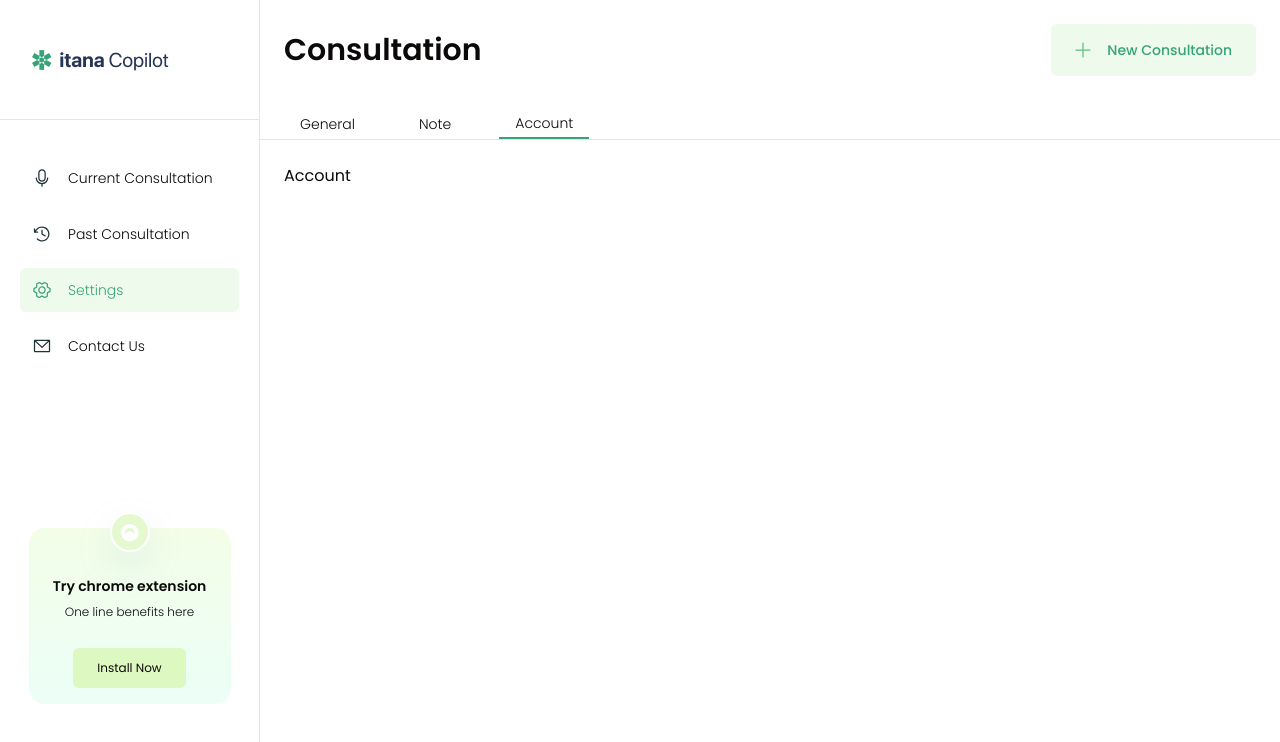
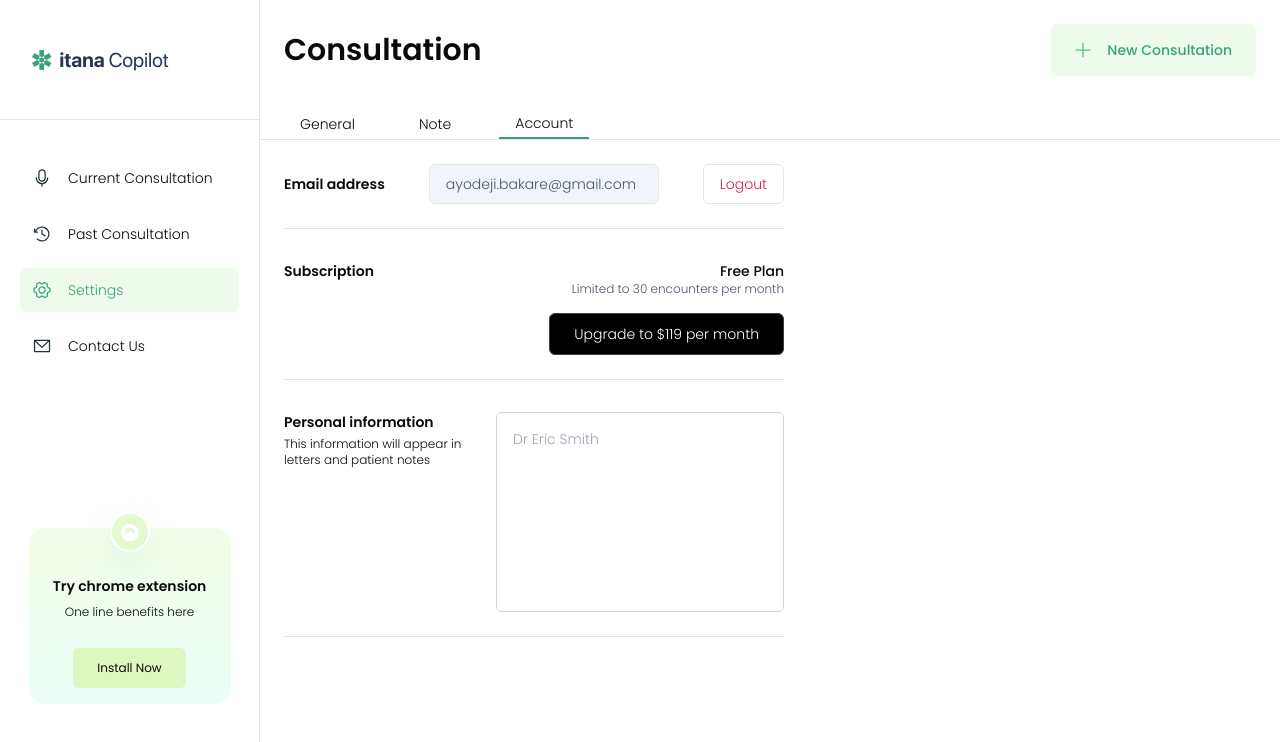
Before and after one commit to fastsail/itana-copilot-FE, a Next.js app: page /dashboard/settings in a window 1280 px wide. Both pictures are taken after a click on the button "Account". Shown: the top 742 px of the page. Built offline with nearby package versions, Linux system fonts and the light colour scheme.

Commit message:
Dashboard

```diff
--- a/src/app/dashboard/current-consultation/_features/Notes.tsx
+++ b/src/app/dashboard/current-consultation/_features/Notes.tsx
@@ -1,12 +1,15 @@
 'use client';
-import { GenderIntersex, Magicwand, Menu, Refresh, Settings, Star } from '@/assets/icons';
+import { GenderIntersex, Magicwand, Menu, Microphone, Refresh, Settings, Star } from '@/assets/icons';
 import { button_styles } from '@/constants/global.const';
 import { cn } from '@/lib/utils';
+import { Copy } from 'lucide-react';
+import { useRouter } from 'next/navigation';
 import React from 'react';
 
 export default function Notes() {
 	//
 	const [showPause, setShowPause] = React.useState<boolean>(false);
+	const router = useRouter();
 	//
 	return (
 		<div className='h-full overflow-y-auto'>
@@ -20,6 +23,7 @@ export default function Notes() {
 					Note generated with the “Detailed sections” template.
 				</span>
 				<button
+					onClick={() => router.push('/dashboard/settings')}
 					className={cn(
 						button_styles,
 						'bg-[#EEFAEB] flex items-center justify-center gap-2 rounded-md text-sm font-light'
@@ -62,8 +66,16 @@ export default function Notes() {
 			| Free text area
 			|--------------------------------------------------
 			*/}
-			<div>
-				<h1 className='capitalize ml-7 text-sm font-light'>Free text</h1>
+			<div className='flex items-center gap-4 h-8'>
+				<h1 className='capitalize ml-7 text-sm font-medium'>Free text</h1>
+				<div className='flex items-center gap-3 border-l px-6'>
+					<button title='Dictate' className={cn(button_styles, 'h-max p-0')} type='button'>
+						<Microphone />
+					</button>
+					<button title='Copy section' className={cn(button_styles, 'h-max p-0')} type='button'>
+						<Copy size={15} />
+					</button>
+				</div>
 			</div>
 
 			<textarea
--- a/src/app/dashboard/settings/_features/Account.tsx
+++ b/src/app/dashboard/settings/_features/Account.tsx
@@ -1,5 +1,76 @@
+import { button_styles } from '@/constants/global.const';
+import { cn } from '@/lib/utils';
 import React from 'react';
 
 export default function Account() {
-	return <div>Account</div>;
+	return (
+		<div className='flex flex-col gap-8'>
+			{/**
+			|--------------------------------------------------
+			| Note Template
+			|--------------------------------------------------
+			*/}
+			<div className='flex justify-between items-center w-full max-w-[500px] border-b pb-6'>
+				<div className='flex flex-col gap-1'>
+					<span className='text-sm font-semibold'>Email address</span>
+				</div>
+				<div className='flex h-10 border rounded-md w-full max-w-[230px] bg-slate-100 px-4'>
+					<span className='font-light text-slate-600 truncate text-sm flex items-center justify-center'>
+						ayodeji.bakare@gmail.com
+					</span>
+				</div>
+				<button type='button' className='flex h-10 items-center border rounded-md w-full max-w-max px-4'>
+					<span className='font-light text-rose-600 text-sm flex items-center justify-center'>Logout</span>
+				</button>
+			</div>
+
+			{/**
+			|--------------------------------------------------
+			| Subscription
+			|--------------------------------------------------
+			*/}
+			<div className='flex justify-between items-start w-full max-w-[500px] border-b pb-6'>
+				<div className='flex flex-col gap-1'>
+					<span className='text-sm font-semibold'>Subscription</span>
+				</div>
+				<div className='w-max'>
+					<div className={cn('h-[52px] w-full rounded-md font-light flex-col text-end  flex text-sm')}>
+						<span className='font-medium'>Free Plan</span>
+						<span className='text-slate-600 text-xs'>Limited to 30 encounters per month</span>
+					</div>
+					<button
+						type='button'
+						className={cn(
+							button_styles,
+							'h-[42px] w-max gap-4 ml-auto rounded-md px-6 font-light text-white bg-black border border-slate-700 flex items-center justify-center text-sm'
+						)}
+					>
+						Upgrade to $119 per month
+					</button>
+				</div>
+			</div>
+
+			{/**
+			|--------------------------------------------------
+			| Personal Informantion
+			|--------------------------------------------------
+			*/}
+			<div className='flex justify-between items-start w-full max-w-[500px] gap-x-8 border-b pb-6'>
+				<div className='flex flex-col gap-1 max-w-[180px]'>
+					<span className='text-sm font-semibold'>Personal information</span>
+					<span className='text-xs font-light'>
+						This information will appear in letters and patient notes
+					</span>
+				</div>
+				<div className='w-full'>
+					<textarea
+						placeholder={`Dr Eric Smith`}
+						className={cn(
+							'min-h-[200px] resize-none w-full ml-auto rounded-md p-4 font-light text-black border border-slate-300 flex items-center justify-center text-sm'
+						)}
+					/>
+				</div>
+			</div>
+		</div>
+	);
 }
```
